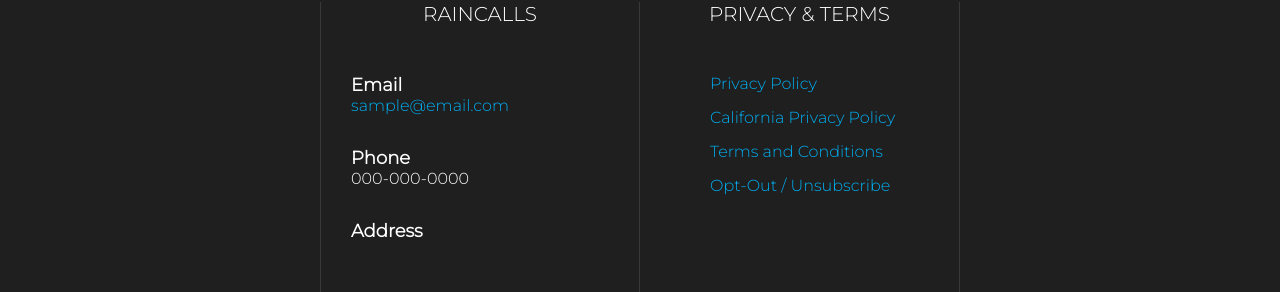
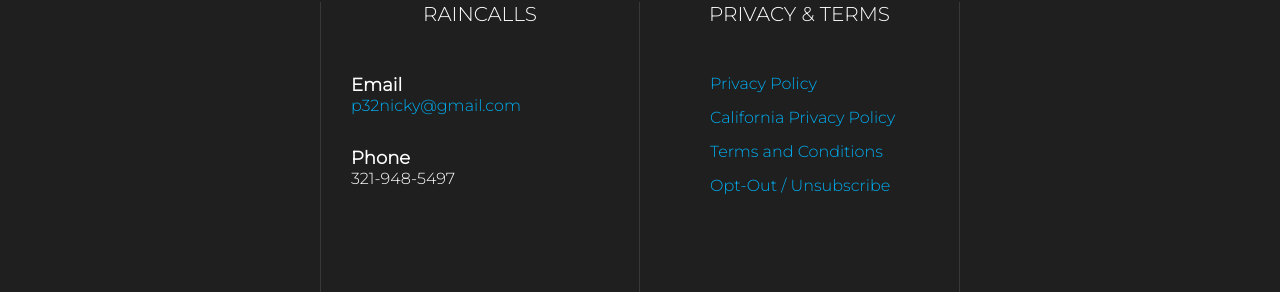
Before and after one commit to franco-cardoso/raincalls, a Vue app: page / in a window 1280 px wide. Shown: the part 3561-3853 px from the top of the page. Built offline with nearby package versions, Linux system fonts and the light colour scheme.

Commit message:
footer content

```diff
--- a/src/components/footer/Footer.vue
+++ b/src/components/footer/Footer.vue
@@ -6,17 +6,12 @@
             <div class="f1-content">
                 <div>
                     <h3>Email</h3>
-                    <a href="mailto: sample@email.com">sample@email.com</a>
+                    <a href="mailto: p32nicky@gmail.com">p32nicky@gmail.com</a>
                 </div>
 
                 <div>
                     <h3>Phone</h3>
-                    <span>000-000-0000</span>
-                </div>
-
-                <div>
-                    <h3>Address</h3>
-                    <span></span>
+                    <span>321-948-5497</span>
                 </div>
             </div>
         </div>
```
